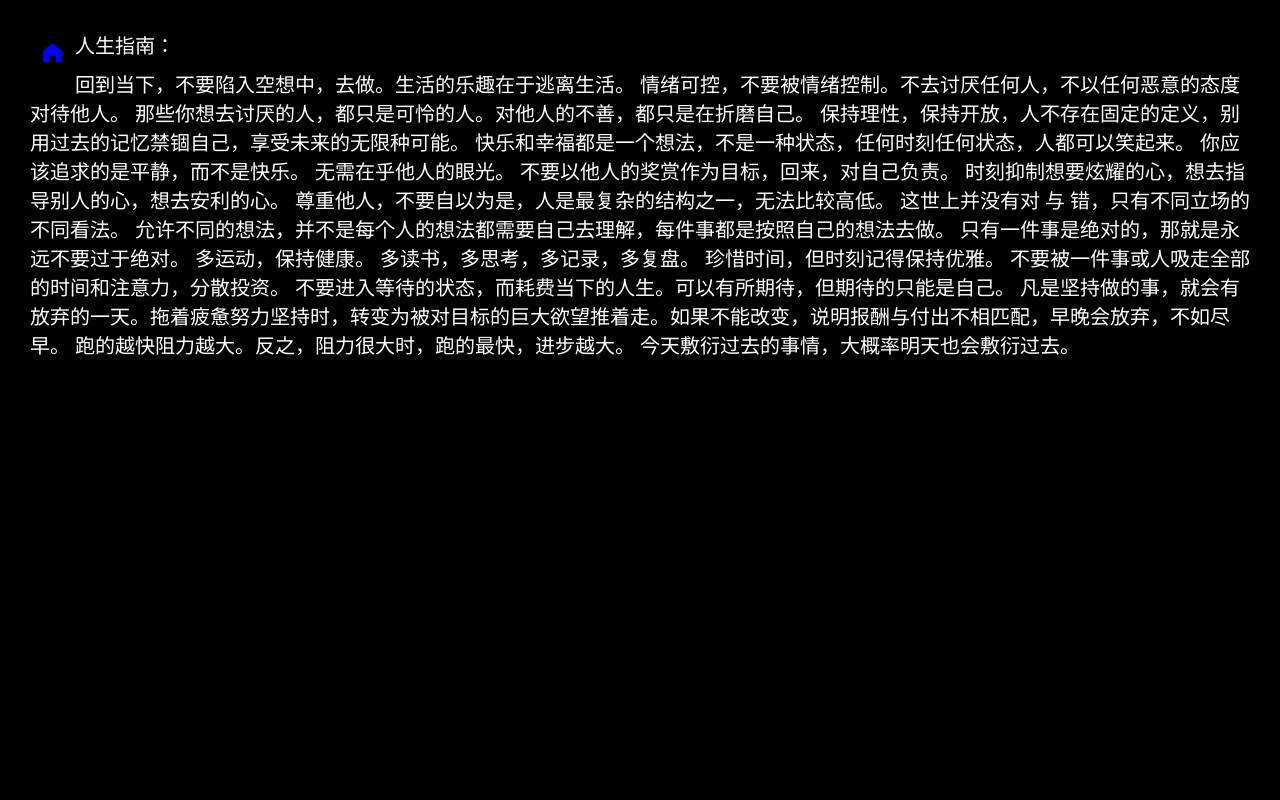
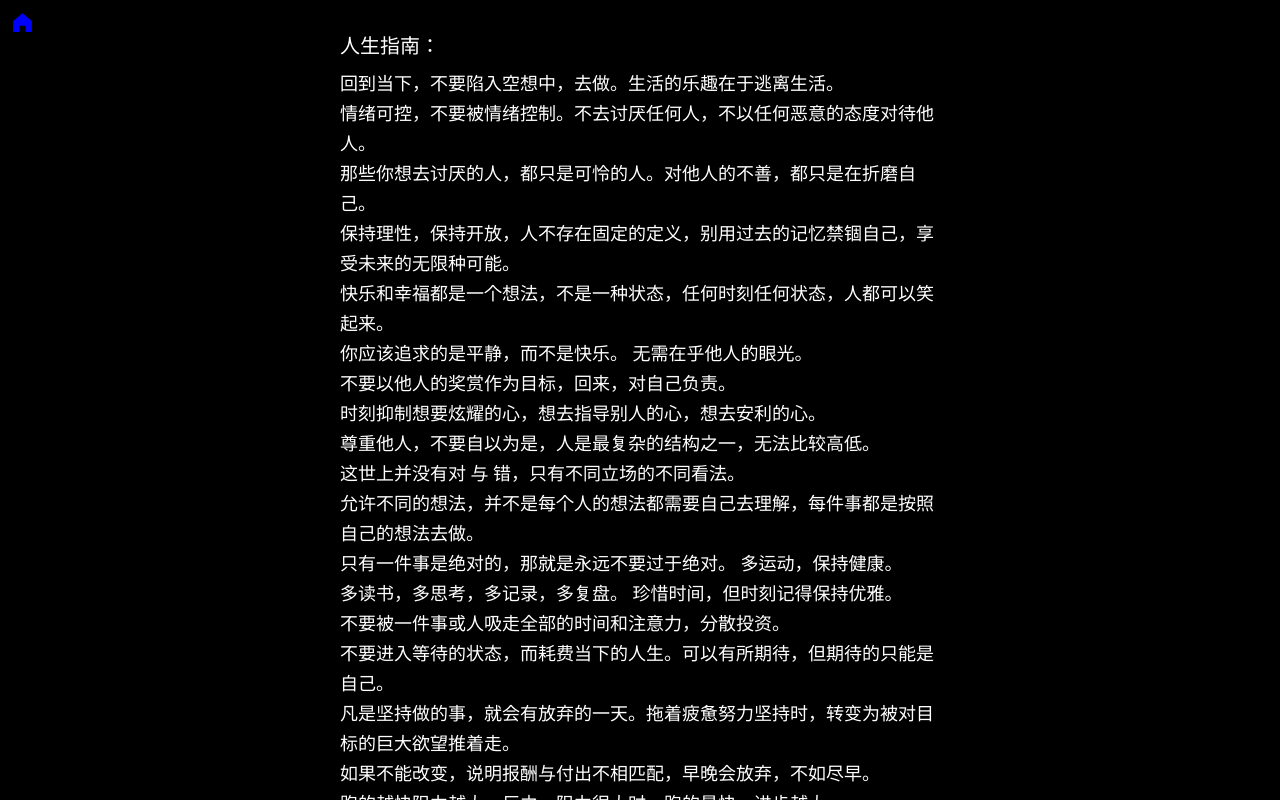
Before and after one commit to liu641-y/liu641-y.github.io, a Vue app: page /#/about in a window 1280 px wide. Built offline with nearby package versions, Linux system fonts and the light colour scheme.

Commit message:
样式优化

```diff
--- a/src/App.vue
+++ b/src/App.vue
@@ -25,10 +25,13 @@ export default {
       //   cirArry.length = 0;
       // });
       app.addEventListener("mousemove", function (e) {
-        cirArry.push(new cir(e.clientX, e.clientY, 5));
+        if(cirArry.length < 10){
+ cirArry.push(new cir(e.clientX, e.clientY, 5));
+        }
+
       });
       app.addEventListener("touchstart", function (e) {
-        for (i = 0; i < 8; i++) {
+        for (i = 0; i < 1; i++) {
           cirArry.push(new cir(e.clientX, e.clientY, 30));
         }
       });
@@ -54,7 +57,7 @@ export default {
           pa.fillText("", this.x, this.y); //文字的位置   空心文字
           pa.fillStyle =
             "rgb(" + this.color1 + "," + this.color2 + "," + this.color3 + ")";
-          pa.fillStyle = "lightgreen";
+          pa.fillStyle = "pink";
           pa.globalAlpha = this.a;
           pa.arc(this.x, this.y, this.r, 0, Math.PI * 2);
           pa.fill();
@@ -64,7 +67,7 @@ export default {
           this.x += this.vx;
           this.y += this.vy;
           this.r += 0.01;
-          this.a *= 0.97;
+          this.a *= 0.98;
           this.color1 = (this.color1 + random(0, 10)) % 256;
           this.color2 = (this.color2 + random(0, 10)) % 256;
           this.color3 = (this.color3 + random(0, 10)) % 256;
--- a/src/components/about.vue
+++ b/src/components/about.vue
@@ -6,35 +6,37 @@
       style="
         cursor: pointer;
         color: blue;
+        position: fixed;
+        left: 0;
+        top: 0;
         font-size: 25px;
         padding: 10px;
-        float: left;
       "
     >
     </i>
-    <div></div>
-    <div style="padding-bottom: 10px; font-size: 20px">人生指南：</div>
-    <div>
-       回到当下，不要陷入空想中，去做。生活的乐趣在于逃离生活。
-    情绪可控，不要被情绪控制。不去讨厌任何人，不以任何恶意的态度对待他人。
-    那些你想去讨厌的人，都只是可怜的人。对他人的不善，都只是在折磨自己。
-    保持理性，保持开放，人不存在固定的定义，别用过去的记忆禁锢自己，享受未来的无限种可能。
-    快乐和幸福都是一个想法，不是一种状态，任何时刻任何状态，人都可以笑起来。
-    你应该追求的是平静，而不是快乐。 无需在乎他人的眼光。
-    不要以他人的奖赏作为目标，回来，对自己负责。
-    时刻抑制想要炫耀的心，想去指导别人的心，想去安利的心。
-    尊重他人，不要自以为是，人是最复杂的结构之一，无法比较高低。 这世上并没有对
-    与 错，只有不同立场的不同看法。
-    允许不同的想法，并不是每个人的想法都需要自己去理解，每件事都是按照自己的想法去做。
-    只有一件事是绝对的，那就是永远不要过于绝对。 多运动，保持健康。
-    多读书，多思考，多记录，多复盘。 珍惜时间，但时刻记得保持优雅。
-    不要被一件事或人吸走全部的时间和注意力，分散投资。
-    不要进入等待的状态，而耗费当下的人生。可以有所期待，但期待的只能是自己。
-    凡是坚持做的事，就会有放弃的一天。拖着疲惫努力坚持时，转变为被对目标的巨大欲望推着走。如果不能改变，说明报酬与付出不相匹配，早晚会放弃，不如尽早。
-    跑的越快阻力越大。反之，阻力很大时，跑的最快，进步越大。
-    今天敷衍过去的事情，大概率明天也会敷衍过去。
+
+    <div class="title" style="padding-bottom: 10px; font-size: 20px">人生指南：</div>
+    <div class="content">
+      回到当下，不要陷入空想中，去做。生活的乐趣在于逃离生活。 <br/>
+      情绪可控，不要被情绪控制。不去讨厌任何人，不以任何恶意的态度对待他人。 <br/>
+      那些你想去讨厌的人，都只是可怜的人。对他人的不善，都只是在折磨自己。 <br/>
+      保持理性，保持开放，人不存在固定的定义，别用过去的记忆禁锢自己，享受未来的无限种可能。 <br/>
+      快乐和幸福都是一个想法，不是一种状态，任何时刻任何状态，人都可以笑起来。 <br/>
+      你应该追求的是平静，而不是快乐。 无需在乎他人的眼光。 <br/>
+      不要以他人的奖赏作为目标，回来，对自己负责。 <br/>
+      时刻抑制想要炫耀的心，想去指导别人的心，想去安利的心。 <br/>
+      尊重他人，不要自以为是，人是最复杂的结构之一，无法比较高低。 <br/>
+      这世上并没有对 与 错，只有不同立场的不同看法。 <br/>
+      允许不同的想法，并不是每个人的想法都需要自己去理解，每件事都是按照自己的想法去做。 <br/>
+      只有一件事是绝对的，那就是永远不要过于绝对。 多运动，保持健康。 <br/>
+      多读书，多思考，多记录，多复盘。 珍惜时间，但时刻记得保持优雅。 <br/>
+      不要被一件事或人吸走全部的时间和注意力，分散投资。 <br/>
+      不要进入等待的状态，而耗费当下的人生。可以有所期待，但期待的只能是自己。 <br/>
+      凡是坚持做的事，就会有放弃的一天。拖着疲惫努力坚持时，转变为被对目标的巨大欲望推着走。 <br/>
+      如果不能改变，说明报酬与付出不相匹配，早晚会放弃，不如尽早。 <br/>
+      跑的越快阻力越大。反之，阻力很大时，跑的最快，进步越大。 <br/>
+      今天敷衍过去的事情，大概率明天也会敷衍过去。 <br/>
     </div>
-
   </div>
 </template>
 <script>
@@ -56,9 +58,15 @@ export default {
 
 <style lang="less" scoped>
 #aboutMe {
-   font-size: 20px;
-   padding: 30px;
+  font-size: 18px;
+  font-family: 'Times New Roman', Times, serif;
+  width: 600px;
+  margin: auto;
+  padding: 30px;
   color: white;
+  .content{
+    line-height: 30px;
+  }
   /deep/ .el-descriptions__title {
     color: white;
     font-size: 25px;
--- a/src/components/book.vue
+++ b/src/components/book.vue
@@ -3,7 +3,7 @@
     <i
       class="el-icon-s-home"
       @click="jumpto('/')"
-      style="cursor: pointer; color: blue;position:fixed;left: 0; font-size: 25px; padding: 10px"
+      style="cursor: pointer; color: blue;position:fixed;left: 0;top:0; font-size: 25px; padding: 10px"
     >
     </i>
     <div class="booktitle">book list</div>
@@ -47,6 +47,10 @@ export default {
 <style lang="less" scoped>
 #aboutMe {
   color: white;
+  width: 600px;
+  padding-top: 40px;
+  margin: auto;
+
   .booktitle {
     font-size: 25px;
     text-align: center;
@@ -56,11 +60,11 @@ export default {
     font-size: 20px;
     color: white;
     background: none;
-    justify-content: center;
+    // justify-content: center;
     border: 0;
   }
   /deep/ .el-collapse-item__arrow {
-    margin: 0;
+    // margin: 0;
     color: red;
     font-weight: bolder;
     // margin-left:40px;
--- a/src/components/demo.vue
+++ b/src/components/demo.vue
@@ -70,6 +70,7 @@ export default {
   perspective: 3000px;
   overflow: hidden;
   display: flex;
+  flex-direction: column;
   justify-content: space-around;
   align-items: center;
   transform-style: preserve-3d;
--- a/src/components/nag.vue
+++ /dev/null
@@ -1,44 +0,0 @@
-<template>
-  <div id="aboutMe">
-      <div @click="jumpto('/')" class="jumpto" style="cursor: pointer ; color: red">back to home page</div>
-      <div class="titleList">
-        <div class="anag" v-for="(anag,index) in naglist" :key="index">
-          <span>{{ anag.month}}</span> 月
-          <span>{{ anag.day}}</span> 日
-
-          <div>{{ anag.title}}</div>
-
-        </div>
-
-      </div>
-  </div>
-</template>
-<script>
-export default {
-  name: "nag",
-  data() {
-    return {
-      naglist: [{
-        day: 22,
-        month: 3,
-        title: 'exports 和 module exports',
-        content: ''
-      }]
-    };
-  },
-  watch: {},
-  methods: {
-      jumpto(ad) {
-      this.$router.push(ad);
-    },
-  },
-  created() {},
-  mounted() {},
-};
-</script>
-
-<style lang="less" scoped>
-#aboutMe {
-  color: white;
-}
-</style>
--- a/src/components/shares.vue
+++ /dev/null
@@ -1,83 +0,0 @@
-<template>
-  <div id="shares">
-    <i
-      class="el-icon-s-home"
-      @click="jumpto('/')"
-      style="cursor: pointer; color: blue; font-size: 25px; padding: 10px"
-    >
-    </i>
-    <div>
-      1.是否出现背离
-      2.是否资金无期限
-
-    </div>
-    <div>
-      <el-timeline>
-        <el-timeline-item
-          v-for="(activity, index) in activities"
-          :key="index"
-          :icon="activity.icon"
-          :type="activity.type"
-          :color="activity.color"
-          :size="lage"
-          :timestamp="activity.timestamp"
-        >
-          <p>{{ activity.content }}</p>
-          <p>{{ activity.intro }}</p>
-        </el-timeline-item>
-      </el-timeline>
-    </div>
-  </div>
-</template>
-<script>
-export default {
-  name: "about",
-  data() {
-    return {
-      activities: [
-        {
-          content: "华钰st：300； 明阳智能：200； 彤程新材：100；",
-          timestamp: "2022-3-21",
-          color: "white",
-        },
-        {
-          content: "卖出明阳智能：100",
-          timestamp: "2018-03-22 20:46",
-          intro: "",
-          color: "lightgreen",
-        },
-        {
-          content: "买入华钰：200",
-          timestamp: "2018-03-22 20:46",
-          intro:
-            "昨天期货锌涨价，外加美股资源股大涨所以感觉国内资源股也会长，想做个断线套点钱",
-          color: "red",
-        },
-      ],
-    };
-  },
-  watch: {},
-  methods: {
-    jumpto(ad) {
-      this.$router.push(ad);
-    },
-  },
-  created() {},
-  mounted() {},
-};
-</script>
-
-<style lang="less" scoped>
-#shares {
-  color: white;
-  /deep/ .el-timeline-item__content {
-    color: white;
-  }
-  .jumpto {
-    margin-bottom: 20px;
-  }
-  /deep/ .el-timeline {
-    font-size: 20px;
-  }
-}
-</style>
--- a/src/router/index.js
+++ b/src/router/index.js
@@ -6,6 +6,7 @@ Vue.use(Router)
 
 export default new Router({
   routes: [
+
     {
       path: '/game',
       name: 'game',
@@ -24,17 +25,9 @@ export default new Router({
       name: 'demo',
       component: resolve => require(['@/components/demo'], resolve),
     },{
-      path: '/nag',
-      name: 'nag',
-      component: resolve => require(['@/components/nag'], resolve),
-    },{
       path: '/book',
       name: 'book',
       component: resolve => require(['@/components/book'], resolve),
-    },{
-      path: '/shares',
-      name: 'shares',
-      component: resolve => require(['@/components/shares'], resolve),
     }
   ]
 })
```
Also changed, not shown: src/components/first.vue (+24 -28 lines), src/components/game.vue (+33 -16 lines), src/components/index.vue (added, +24 -0 lines).
